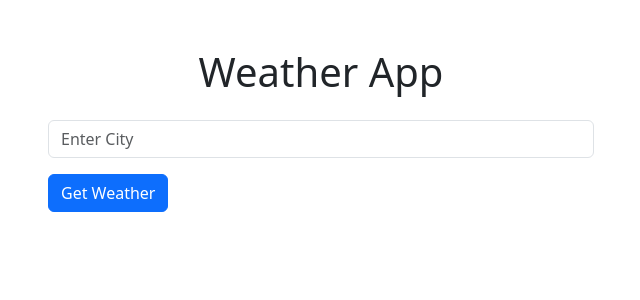
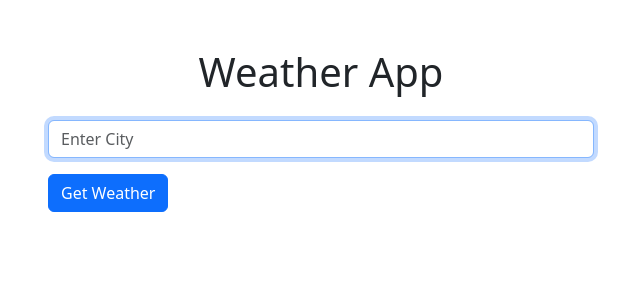
Before and after one commit to Pav85/react-weather-app, a React (Create React App) app: page / in a window 1280 px wide. Shown: the top 300 px of the page, without its empty margins (319-959 px from the left). Built offline with nearby package versions, Linux system fonts and the light colour scheme; no server answers.

Commit message:
Update App.js

```diff
--- a/src/App.js
+++ b/src/App.js
@@ -1,4 +1,4 @@
-import React, { useState } from "react";
+import React, { useState, useEffect, useRef } from "react";
 import axios from "axios"; // used axios to make http requests
 import { Container, Row, Col, Button, Form, Alert } from "react-bootstrap";
 import WeatherDisplayCard from "./components/WeatherDisplayCard";
@@ -8,9 +8,15 @@ function App() {
   const [weather, setWeather] = useState(null);
   const [loading, setLoading] = useState(false);
   const [error, setError] = useState("");
+  const inputRef = useRef(null);
 
   // API_KEY is stored in.env file
   const API_KEY = process.env.REACT_APP_WEATHER_API_KEY;
+
+  // useEffect hook to focus the input field when the component mounts
+  useEffect(() => {
+    inputRef.current.focus();
+  }, []);
 
   // function to get weather data from API
   const getWeather = async () => {
@@ -30,18 +36,28 @@ function App() {
     setLoading(false);
   };
 
+  // function to handle the enter key press to trigger the getNationality function
+  const pressEnter = (event) => {
+    if (event.keyCode === 13) {
+      getWeather();
+    }
+  };
+
   return (
     <Container className="mt-5">
-      <h1 className="text-center mb-4">Weather App</h1>
       <Row className="justify-content-center mb-3">
         <Col md={6}>
+          <h1 className="text-center mb-4">Weather App</h1>
           <Form>
-            <Form.Group>
+            <Form.Group controlId="formName">
               <Form.Control
+                ref={inputRef}
                 type="text"
                 placeholder="Enter City"
                 value={city}
                 onChange={(e) => setCity(e.target.value)}
+                onKeyDown={pressEnter}
+                disabled={loading}
               />
             </Form.Group>
 
```
